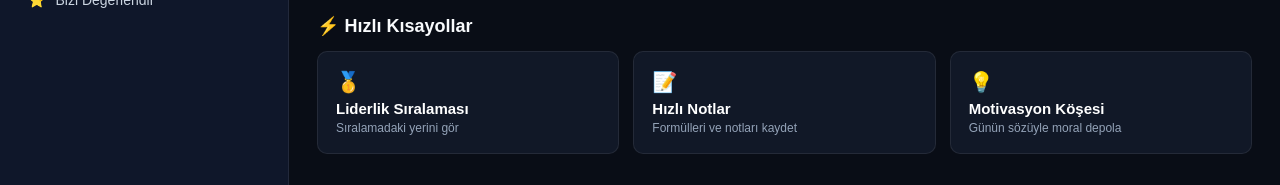
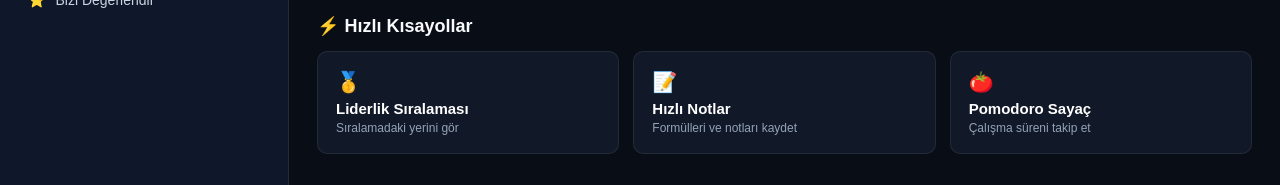
Before and after one commit to ienesbakrac-arch/lgs-soru-takip, a Next.js app: page / in a window 1280 px wide. Shown: the part 418-603 px from the top of the page. Built offline with nearby package versions, Linux system fonts and the light colour scheme.

Commit message:
Add files via upload

```diff
--- a/src/app/page.tsx
+++ b/src/app/page.tsx
@@ -9,7 +9,6 @@ export default function AnaSayfa() {
   const [calismaSuresi, setCalismaSuresi] = useState(0);
 
   useEffect(() => {
-    // Kayıtlı verileri yükleyelim
     const hedef = localStorage.getItem("lgs_haftalik_hedef");
     if (hedef) setHaftalikHedef(hedef);
 
@@ -74,7 +73,7 @@ export default function AnaSayfa() {
 
       </div>
 
-      {/* İLERLEME ÇUĞU (GRAFİKSEL GÖRÜNÜM) */}
+      {/* İLERLEME ÇUĞU */}
       <div style={{ backgroundColor: "#111827", padding: "24px", borderRadius: "12px", border: "1px solid rgba(255,255,255,0.08)", marginBottom: "24px" }}>
         <div style={{ display: "flex", justifyContent: "space-between", marginBottom: "10px", fontSize: "14px" }}>
           <span style={{ fontWeight: 600 }}>Haftalık İlerleme Durumu</span>
@@ -101,10 +100,10 @@ export default function AnaSayfa() {
           <div style={{ fontSize: "12px", color: "#94a3b8", marginTop: "4px" }}>Formülleri ve notları kaydet</div>
         </Link>
 
-        <Link href="/motivasyon" style={{ backgroundColor: "#111827", padding: "18px", borderRadius: "10px", border: "1px solid rgba(255,255,255,0.08)", textDecoration: "none", color: "#fff", display: "block" }}>
-          <div style={{ fontSize: "20px", marginBottom: "6px" }}>💡</div>
-          <div style={{ fontWeight: "600", fontSize: "15px" }}>Motivasyon Köşesi</div>
-          <div style={{ fontSize: "12px", color: "#94a3b8", marginTop: "4px" }}>Günün sözüyle moral depola</div>
+        <Link href="/pomodoro" style={{ backgroundColor: "#111827", padding: "18px", borderRadius: "10px", border: "1px solid rgba(255,255,255,0.08)", textDecoration: "none", color: "#fff", display: "block" }}>
+          <div style={{ fontSize: "20px", marginBottom: "6px" }}>🍅</div>
+          <div style={{ fontWeight: "600", fontSize: "15px" }}>Pomodoro Sayaç</div>
+          <div style={{ fontSize: "12px", color: "#94a3b8", marginTop: "4px" }}>Çalışma süreni takip et</div>
         </Link>
 
       </div>
```
Also changed, not shown: src/app/lgs-hesapla/page.tsx (+2 -6 lines).
